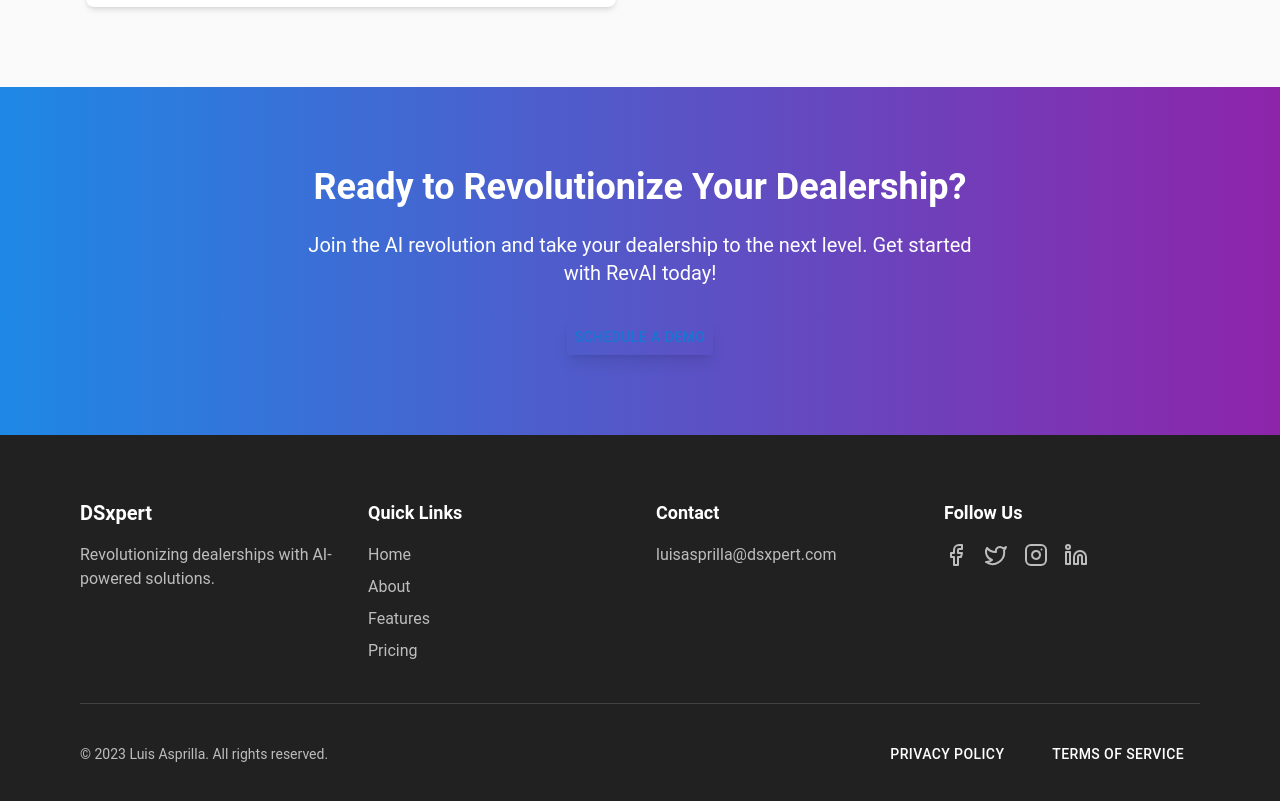
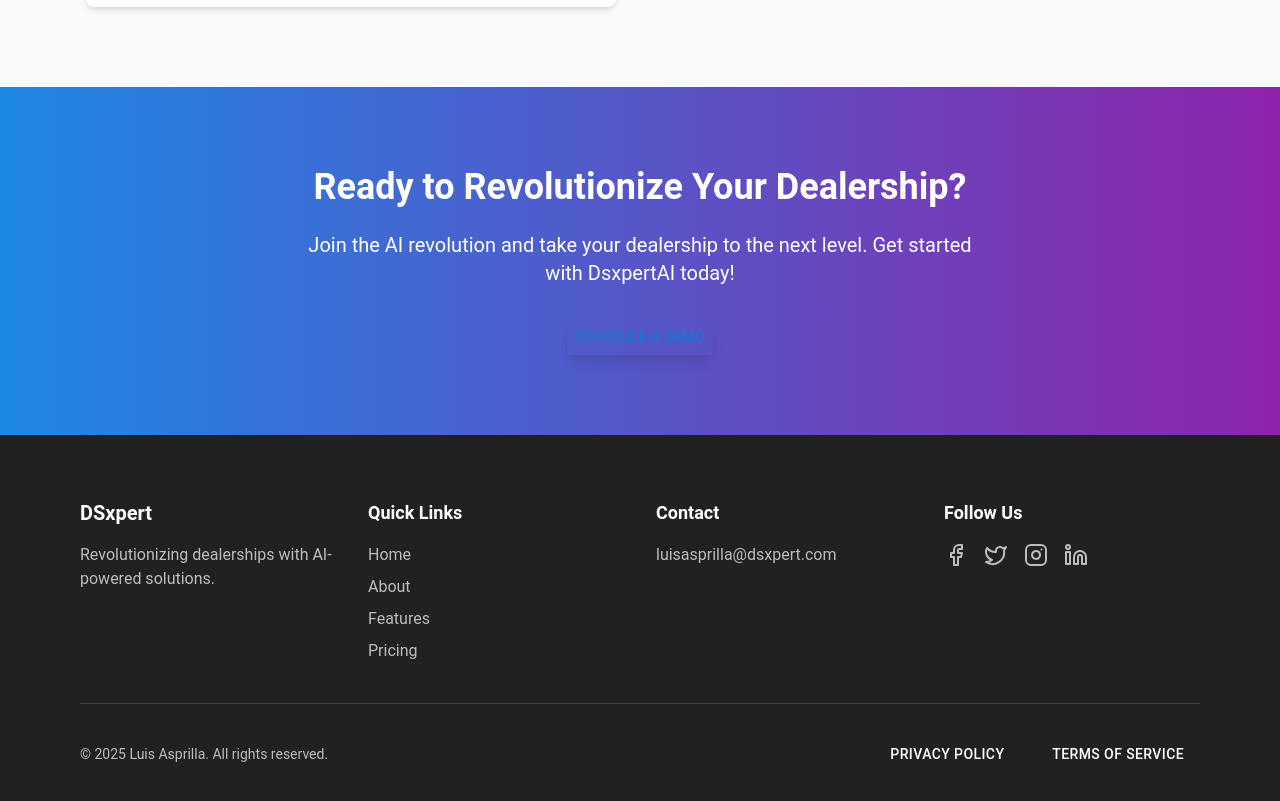
Before and after one commit to andersonasprilla/DealerServiceXpert-V2, a React (Vite) app in the folder client/: page / in a window 1280 px wide. Shown: the part 1718-2519 px from the top of the page. Built offline with nearby package versions, Linux system fonts and the light colour scheme.

Commit message:
fix typo

```diff
--- a/client/src/components/CTA.jsx
+++ b/client/src/components/CTA.jsx
@@ -22,7 +22,7 @@ export default function CTA() {
           variants={variants}
           className="text-xl mb-8 max-w-2xl mx-auto"
         >
-          Join the AI revolution and take your dealership to the next level. Get started with RevAI today!
+          Join the AI revolution and take your dealership to the next level. Get started with DsxpertAI today!
         </motion.p>
         <motion.div
           initial="hidden"
--- a/client/src/components/Footer.jsx
+++ b/client/src/components/Footer.jsx
@@ -44,7 +44,7 @@ export function Footer() {
           </div>
         </div>
         <div className="mt-10 pt-8 border-t border-gray-800 flex flex-col md:flex-row justify-between items-center">
-          <p className="text-gray-400 text-sm mb-4 md:mb-0">© 2023 Luis Asprilla. All rights reserved.</p>
+          <p className="text-gray-400 text-sm mb-4 md:mb-0">© 2025 Luis Asprilla. All rights reserved.</p>
           <div className="flex space-x-4">
             <Button variant="link" className="text-gray-400 hover:text-white">Privacy Policy</Button>
             <Button variant="link" className="text-gray-400 hover:text-white">Terms of Service</Button>
```
